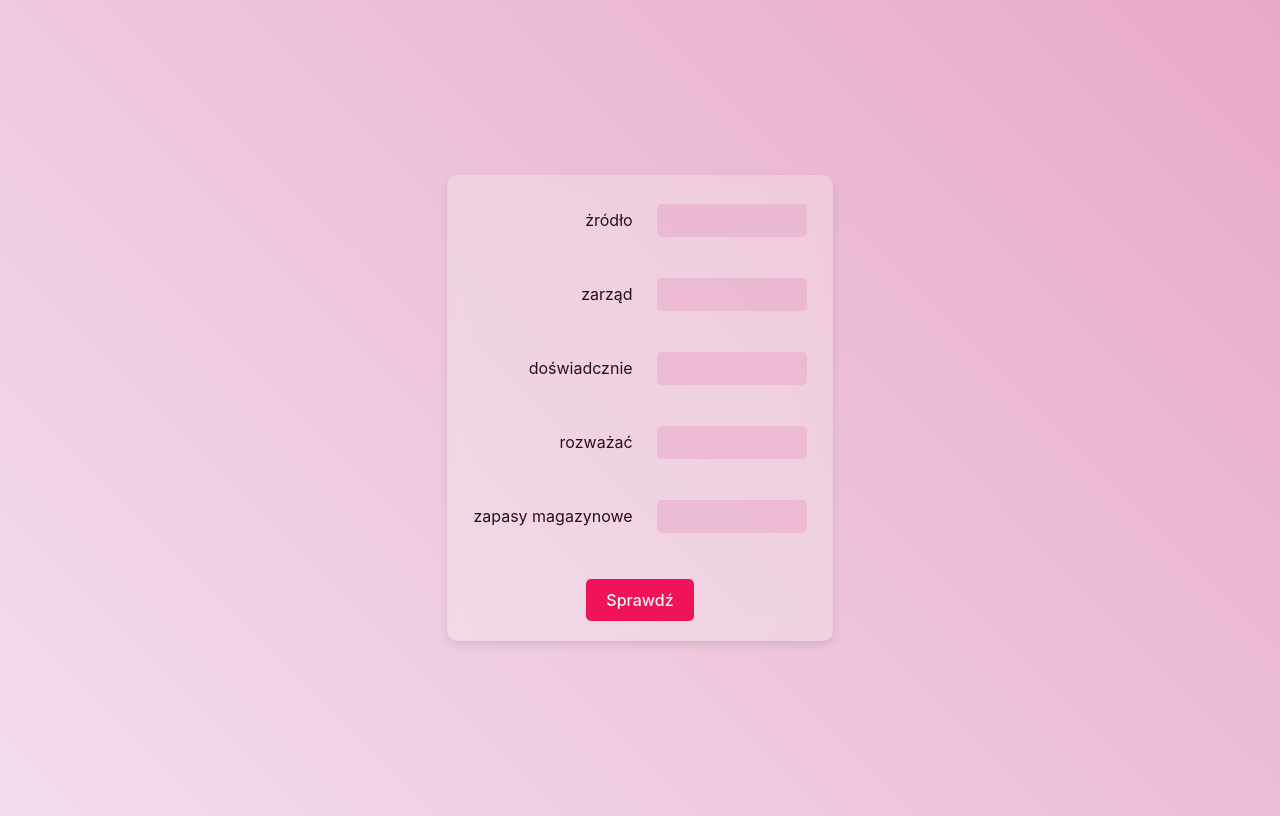
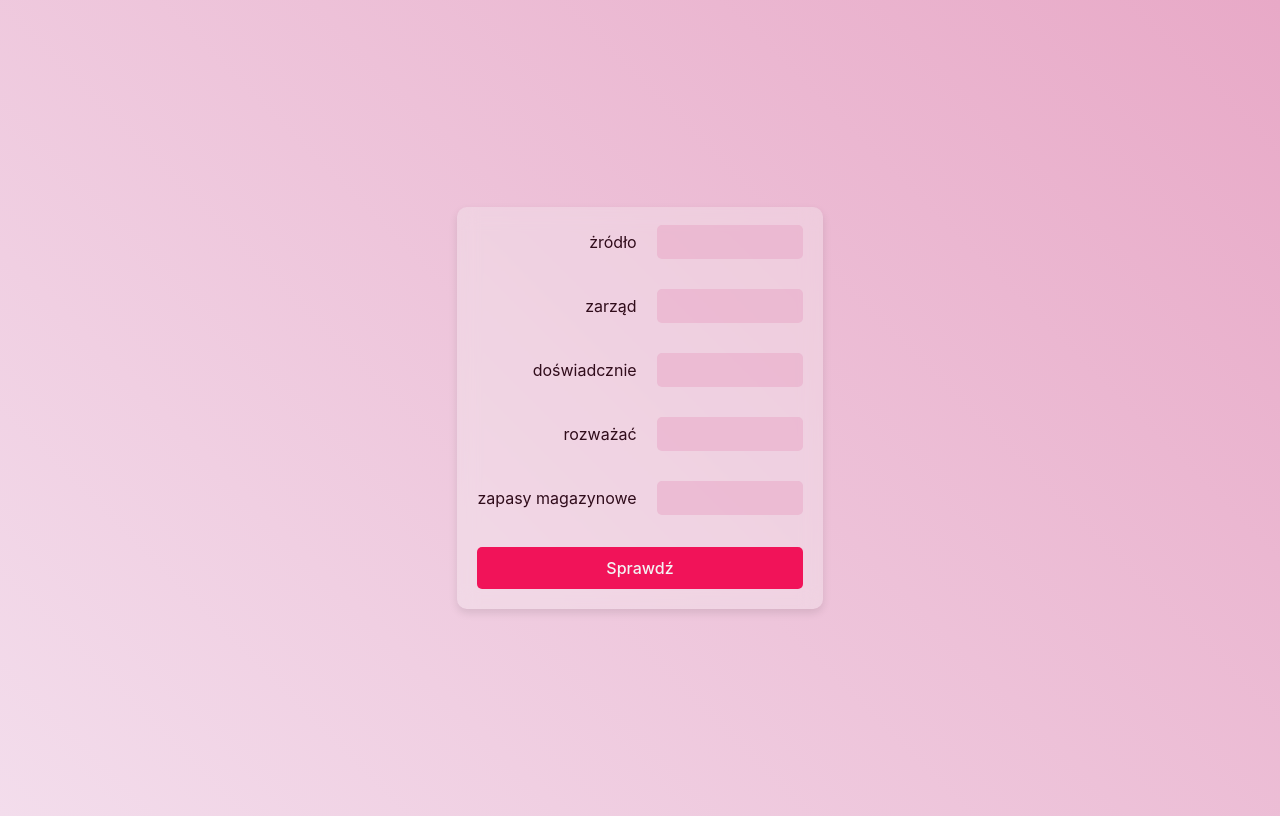
Before and after one commit to enowuigrek/pink-flamingo, a React (Vite) app: page / in a window 1280 px wide. Both pictures are taken after a click on the button "Przejdź do testu". Built offline with nearby package versions, Linux system fonts and the light colour scheme.

Commit message:
change button style and word margin

```diff
--- a/src/App.css
+++ b/src/App.css
@@ -8,20 +8,20 @@
 .main-container {
     background-color: rgba(245, 245, 245, 0.3); /* Białe tło z 60% przezroczystością */
     border-radius: 10px; /* Zaokrąglone rogi */
-    padding: 20px 26px; /* Odstępy wewnętrzne */
+    padding: 20px;
     box-shadow: 0 4px 8px rgba(0, 0, 0, 0.1); /* Delikatny cień dla efektu "uniesienia" */
     backdrop-filter: blur(10px); /* Efekt rozmycia dla tła */
 }
 
 
 .box {
-    margin-bottom: 14px;
     display: flex;
     flex-direction: column;
 }
 
 .word {
-    margin: 12px 0 36px 0;
+    margin-top: 2px;
+    margin-bottom: 36px;
     display: flex;
     height: 26px;
     justify-content: end;
--- a/src/index.css
+++ b/src/index.css
@@ -1,6 +1,6 @@
 :root {
     font-family: Inter, system-ui, Avenir, Helvetica, Arial, sans-serif;
-    line-height: 1.5;
+    line-height: 1.3;
     font-weight: 400;
     background: linear-gradient(45deg, #f3ddec, #e8a9c7);
     color: #300c1b;
@@ -30,6 +30,7 @@ h1 {
 button {
     border-radius: 5px;
     border: 1px solid transparent;
+    width: 100%;
     padding: 0.6em 1.2em;
     font-size: 1em;
     font-weight: 500;
@@ -48,12 +49,12 @@ input {
     background-color: #e8a9c78e;
     border: transparent;
     padding: 0 1em;
-    margin: 0 0 0 1.5em;
+    margin: 0 0 0 20px;
     font-size: 1em;
     font-weight: 300;
     font-family: inherit;
-    height: 33px;
-    width: 118px;
+    height: 34px;
+    width: 114px;
     transition: border-color 0.25s;
 }
 
```
